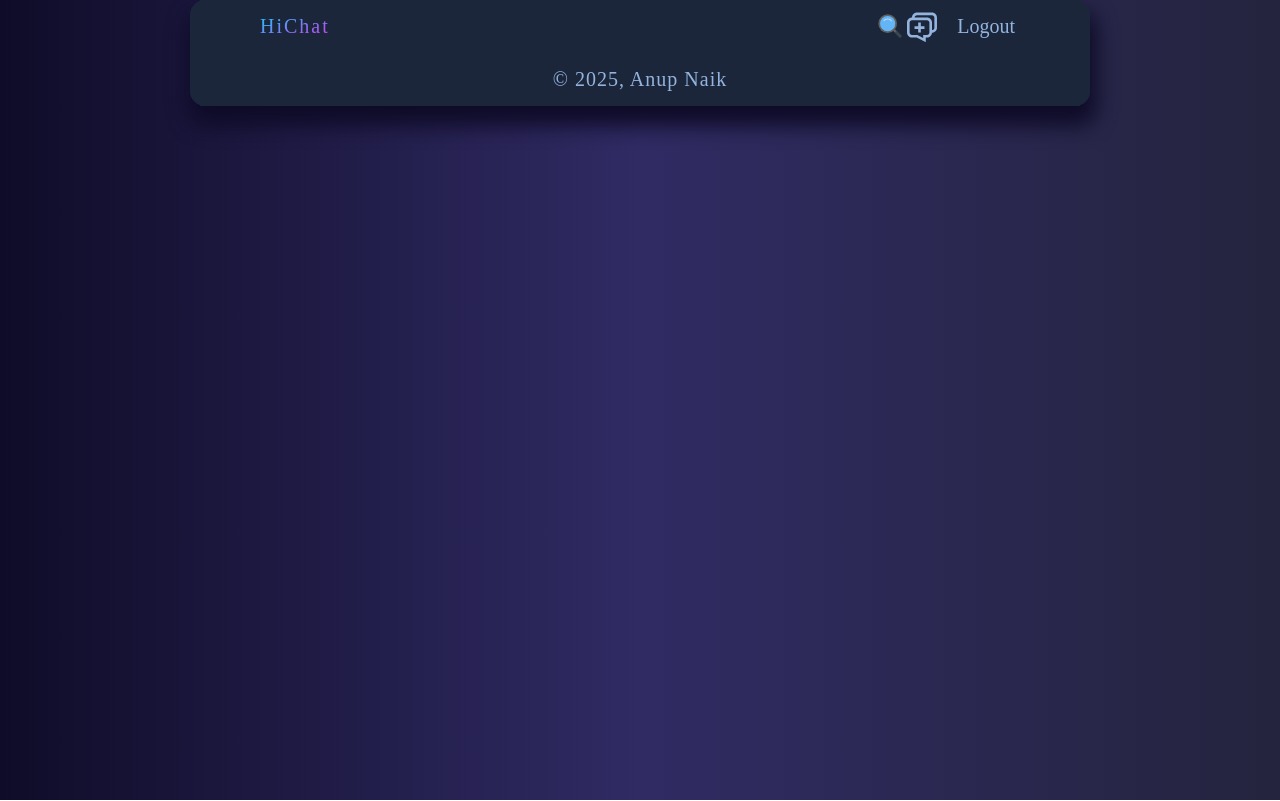
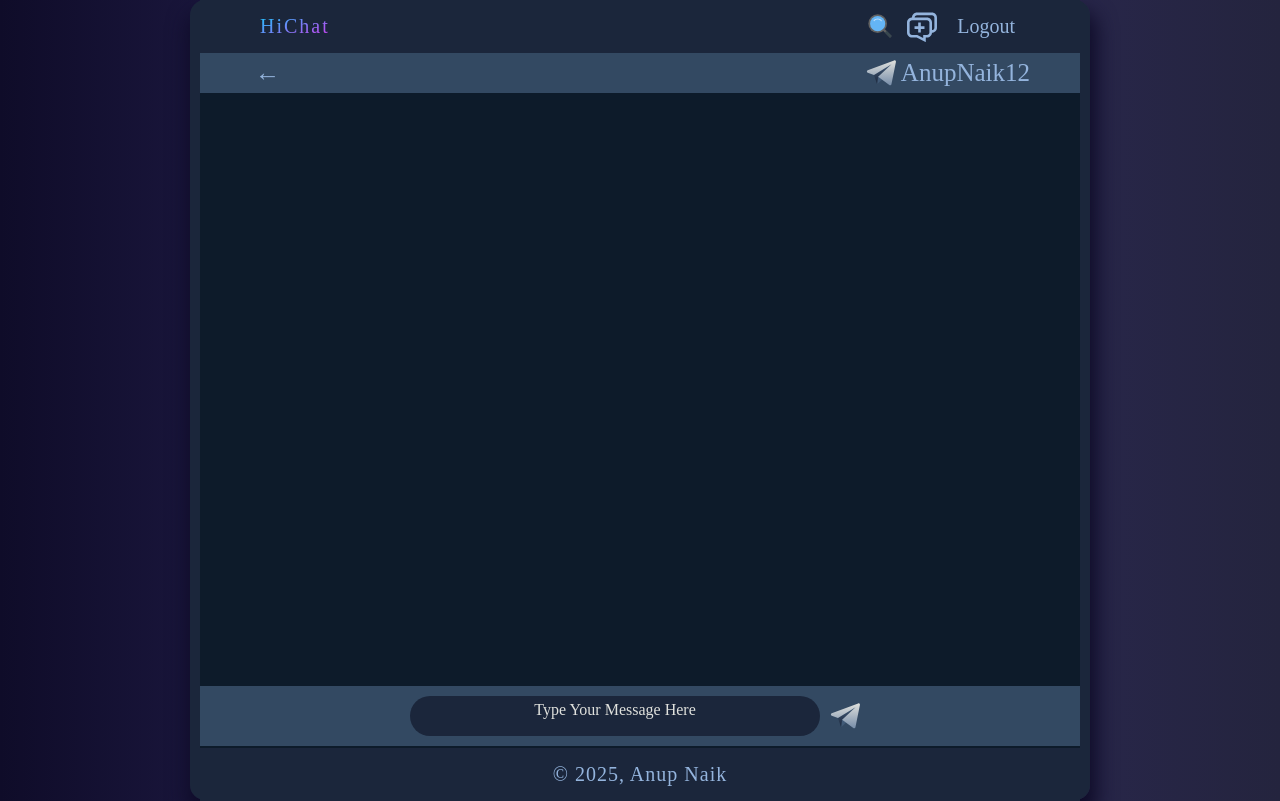
Before and after one commit to Anup-Naik/Chat-Client, an Angular app: page /dashboard/chat in a window 1280 px wide. Before the commit this address led to /. Built offline with nearby package versions, Linux system fonts and the light colour scheme.

Commit message:
Chat Component 🐈

```diff
--- /dev/null
+++ b/src/app/components/dashboard/chat/chat.component.html
@@ -0,0 +1,14 @@
+<section class="chat">
+  <header class="header">
+    <span class="back-btn">&leftarrow;</span>
+    <span class="info">
+      <span class="avatar"><img src="/rocket.svg" alt="avatar" /></span>
+      <span class="chat-name">AnupNaik12</span>
+    </span>
+  </header>
+  <main class="messages"></main>
+  <footer class="message-actions">
+    <p class="message" contenteditable="true">Type Your Message Here</p>
+    <span class="send"><img src="/rocket.svg" alt="send message" /></span>
+  </footer>
+</section>
--- /dev/null
+++ b/src/app/components/dashboard/chat/chat.component.scss
@@ -0,0 +1,102 @@
+:host {
+  width: 100%;
+  height: 100%;
+}
+.chat {
+  width: inherit;
+  height: inherit;
+  display: flex;
+  flex-direction: column;
+  justify-content: space-between;
+
+  & .header {
+    background-color: var(--secondary);
+    color: var(--on-primary);
+    font-size: 2.5rem;
+    padding: 0 5rem;
+    display: flex;
+    justify-content: space-between;
+
+    & .back-btn {
+      height: 40px;
+      margin: 0 5px;
+      display: flex;
+      flex-direction: column;
+      justify-content: center;
+
+      &:hover {
+        cursor: pointer;
+        color: var(--windy-end);
+      }
+    }
+
+    & .info {
+      display: flex;
+      & .avatar {
+        display: inline-block;
+        width: 40px;
+        height: 40px;
+        padding: 5px;
+        border-radius: 50%;
+
+        & img {
+          width: 100%;
+          object-fit: contain;
+        }
+      }
+      & .chat-name {
+        display: flex;
+        flex-direction: column;
+        justify-content: center;
+      }
+    }
+  }
+
+  & .messages {
+    flex: 1;
+  }
+
+  & .message-actions {
+    margin-bottom: 2px;
+    padding: 10px 30px;
+    background-color: var(--secondary);
+    display: flex;
+    justify-content: center;
+
+    & .message {
+      background-color: var(--primary);
+      color: var(--on-secondary);
+      text-wrap-style: balance;
+      overflow-y: auto;
+      text-align: center;
+      text-justify: distribute-all-lines;
+      width: 50%;
+      height: 40px;
+      padding: 5px 20px 30px  ;
+      border-radius: 25px;
+      border: none;
+
+      &:focus{
+        outline: none;
+      }
+    }
+
+    & .send {
+      display: inline-block;
+      margin: 0 5px;
+      width: 40px;
+      height: 40px;
+      padding: 5px;
+      border-radius: 50%;
+
+      &:hover{
+        cursor: pointer;
+        transform: scale(1.2);
+      }
+      & img {
+        width: 100%;
+        object-fit: contain;
+      }
+    }
+  }
+}
--- a/src/app/components/dashboard/dashboard.component.html
+++ b/src/app/components/dashboard/dashboard.component.html
@@ -1,4 +1,5 @@
 <section class="dashboard">
   <div class="container">
+    <router-outlet></router-outlet>
   </div>
 </section>
--- a/src/app/components/navigation/navigation.component.html
+++ b/src/app/components/navigation/navigation.component.html
@@ -2,7 +2,7 @@
   <div class="container">
     <Span class="brand">HiChat</Span>
     <ul>
-      @if(isLoggedin()){
+      @if(appState.isLoggedin()){
       <li><app-user-nav></app-user-nav></li>
       <li><a (click)="logout()">Logout</a></li>
       }@else{
--- a/src/app/components/navigation/navigation.component.ts
+++ b/src/app/components/navigation/navigation.component.ts
@@ -1,6 +1,7 @@
 import { Component, inject, signal } from '@angular/core';
 import { Router, RouterLink, RouterLinkActive } from '@angular/router';
 import { UserNavComponent } from '../user-nav/user-nav.component';
+import { AppStateService } from '../../services/appstate.service';
 
 @Component({
   selector: 'app-navigation',
@@ -9,11 +10,10 @@ import { UserNavComponent } from '../user-nav/user-nav.component';
   styleUrl: './navigation.component.scss',
 })
 export class NavigationComponent {
-  isLoggedin = signal(true);
   router = inject(Router);
-
+  appState = inject(AppStateService);
   logout() {
-    this.isLoggedin.set(false);
-    this.router.navigate([""])
+    this.appState.isLoggedin.set(false);
+    this.router.navigate(['']);
   }
 }
--- a/src/app/components/user-nav/user-nav.component.scss
+++ b/src/app/components/user-nav/user-nav.component.scss
@@ -1,11 +1,15 @@
 .user-nav {
   display: flex;
-  justify-content: space-between;
 
   & .add-btn {
     height: 30px;
     width: 30px;
+    margin-left: 10px;
     fill: var(--on-primary);
+
+    &:hover {
+      fill: var(--on-secondary);
+    }
   }
 
   & .search-container {
@@ -22,7 +26,7 @@
       background-color: var(--on-secondary);
       transition: 0.3s linear;
 
-      &.active{
+      &.active {
         width: 15rem;
         opacity: 1;
       }
@@ -42,6 +46,11 @@
 
       & img {
         height: 100%;
+
+        &:hover {
+          transform: scale(1.3);
+          cursor: pointer;
+        }
       }
     }
   }
--- /dev/null
+++ b/src/app/services/AppState.service.ts
@@ -0,0 +1,9 @@
+import { Injectable, signal } from '@angular/core';
+
+@Injectable({
+  providedIn: 'root',
+})
+export class AppStateService {
+  isLoggedin = signal(true);
+  constructor() {}
+}
--- a/src/styles.scss
+++ b/src/styles.scss
@@ -39,4 +39,5 @@ body {
   box-shadow: var(--lawrencium-start) 2px 15px 20px 5px;
   overflow: hidden;
   border-radius: 15px;
+  user-select: none;
 }
```
Also changed, not shown: src/app/app.routes.ts (+6 -1 lines), src/app/components/dashboard/chat/chat.component.ts (added, +11 -0 lines), src/app/components/dashboard/dashboard.component.ts (+5 -5 lines).
